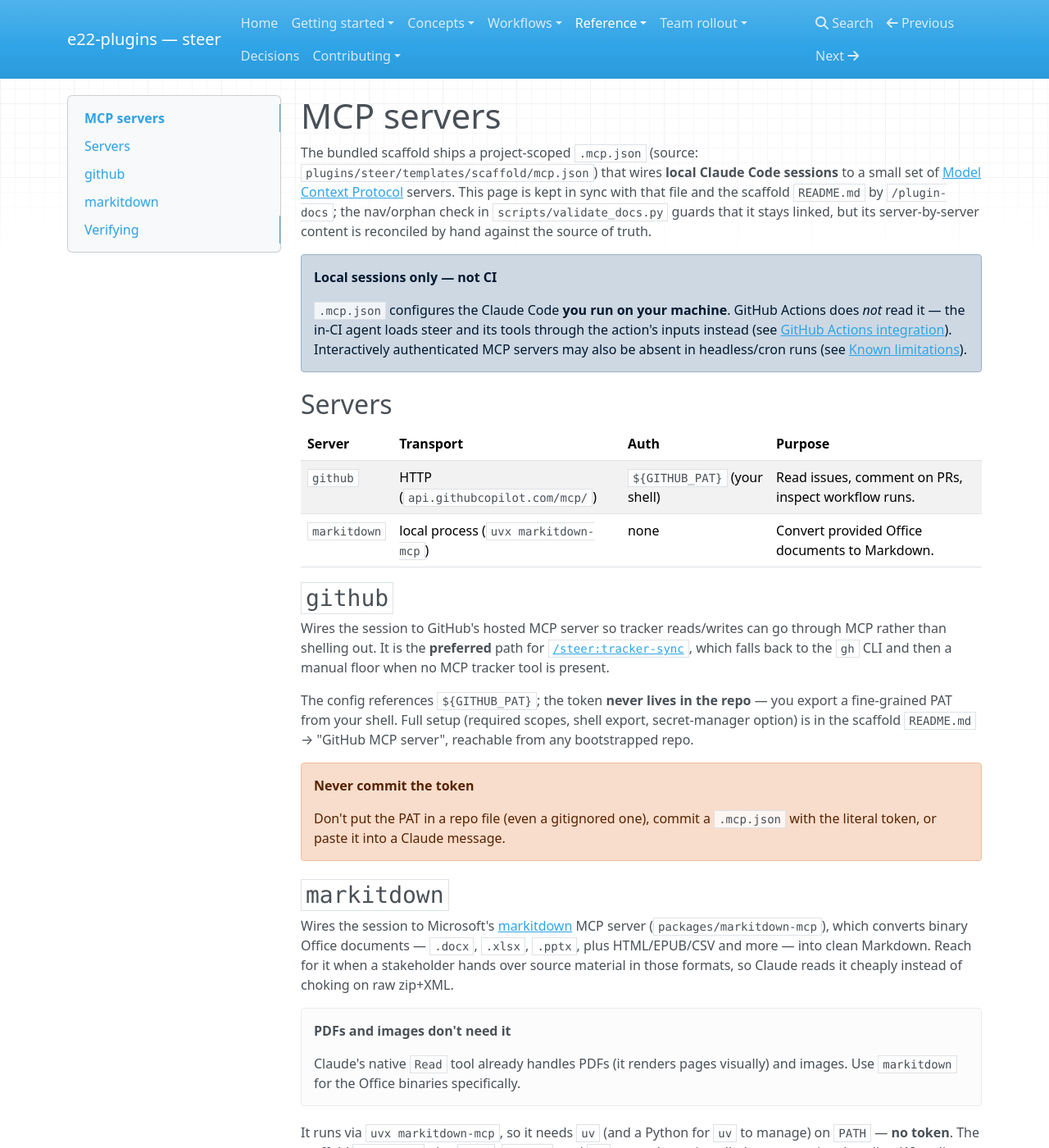
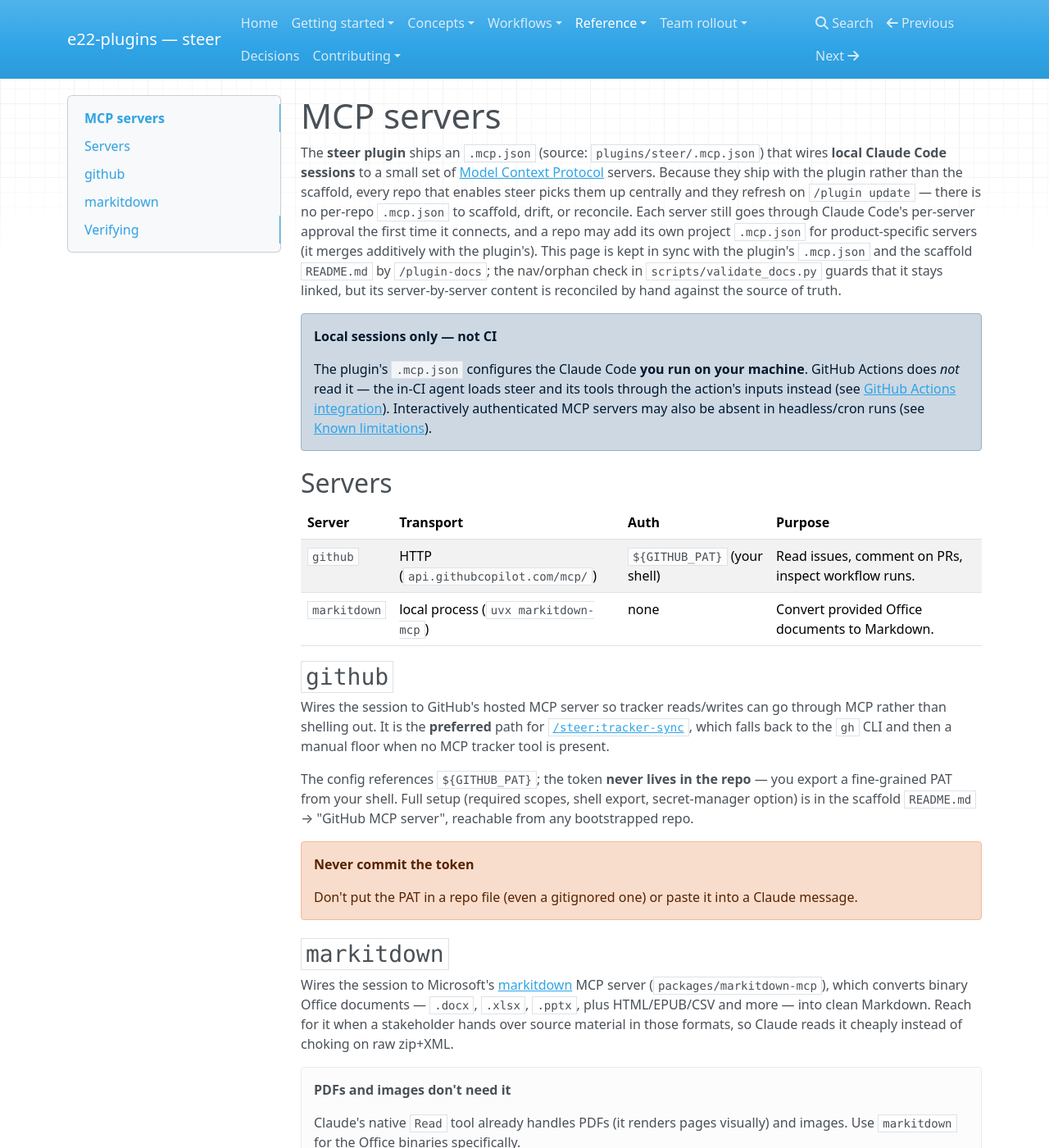
Before and after one commit to element22llc/e22-plugins, an MkDocs documentation site: the page built from docs/reference/mcp-servers.md, in a window 1280 px wide and 1400 px high. Shown: the whole window at 82% size. Built offline with MkDocs 1.6.1, drawn with Linux system fonts in a browser that asks for light colours; nearby versions of some CDN libraries.

Commit message:
feat(mcp): ship MCP servers in the plugin instead of the scaffold
Move the github + markitdown MCP servers out of the per-repo scaffold
(templates/scaffold/mcp.json) into the plugin's own .mcp.json, so every
repo that enables steer picks them up centrally and they refresh on
/plugin update — no frozen per-repo copy to drift or reconcile. Each
server still goes through Claude Code's per-server approval, and a repo
may still add its own project .mcp.json (it merges additively).

- New plugins/steer/.mcp.json; remove templates/scaffold/mcp.json + its
  MANIFEST row. .gitignore negation tracks the plugin's copy (the repo
  ignores .mcp.json everywhere for local secret-bearing configs).
- Drop .mcp.json from the reconcile lists in init/adopt/sync; update
  tracker-sync's MCP source pointer; refresh scaffold README/mise.toml
  and docs/reference/mcp-servers.md.
- MIGRATIONS.md v2.11.0: /steer:sync removes a pre-existing repo's now
  redundant repo-local .mcp.json (or just the duplicated github/
  markitdown keys, preserving product-specific servers).

Co-Authored-By: Claude Opus 4.8 (1M context) <noreply@anthropic.com>

```diff
--- a/docs/reference/mcp-servers.md
+++ b/docs/reference/mcp-servers.md
@@ -1,17 +1,22 @@
 # MCP servers
 
-The bundled scaffold ships a project-scoped `.mcp.json` (source:
-`plugins/steer/templates/scaffold/mcp.json`) that wires **local Claude Code
-sessions** to a small set of [Model Context Protocol](https://modelcontextprotocol.io)
-servers. This page is kept in sync with that file and the scaffold `README.md` by
-`/plugin-docs`; the nav/orphan check in `scripts/validate_docs.py` guards that it
-stays linked, but its server-by-server content is reconciled by hand against the
-source of truth.
+The **steer plugin** ships an `.mcp.json` (source: `plugins/steer/.mcp.json`)
+that wires **local Claude Code sessions** to a small set of
+[Model Context Protocol](https://modelcontextprotocol.io) servers. Because they
+ship with the plugin rather than the scaffold, every repo that enables steer
+picks them up centrally and they refresh on `/plugin update` — there is no
+per-repo `.mcp.json` to scaffold, drift, or reconcile. Each server still goes
+through Claude Code's per-server approval the first time it connects, and a repo
+may add its own project `.mcp.json` for product-specific servers (it merges
+additively with the plugin's). This page is kept in sync with the plugin's
+`.mcp.json` and the scaffold `README.md` by `/plugin-docs`; the nav/orphan check
+in `scripts/validate_docs.py` guards that it stays linked, but its
+server-by-server content is reconciled by hand against the source of truth.
 
 !!! info "Local sessions only — not CI"
-    `.mcp.json` configures the Claude Code **you run on your machine**. GitHub
-    Actions does *not* read it — the in-CI agent loads steer and its tools
-    through the action's inputs instead (see
+    The plugin's `.mcp.json` configures the Claude Code **you run on your
+    machine**. GitHub Actions does *not* read it — the in-CI agent loads steer
+    and its tools through the action's inputs instead (see
     [GitHub Actions integration](github-integration.md)). Interactively
     authenticated MCP servers may also be absent in headless/cron runs (see
     [Known limitations](known-limitations.md)).
@@ -36,8 +41,8 @@ export, secret-manager option) is in the scaffold `README.md` → "GitHub MCP
 server", reachable from any bootstrapped repo.
 
 !!! warning "Never commit the token"
-    Don't put the PAT in a repo file (even a gitignored one), commit a
-    `.mcp.json` with the literal token, or paste it into a Claude message.
+    Don't put the PAT in a repo file (even a gitignored one) or paste it into a
+    Claude message.
 
 ## `markitdown`
 
```
Also changed, not shown: CHANGELOG.md (+14 -0 lines), docs/reference/repository-contract.md (+1 -1 lines), plugins/steer/skills/adopt/PROCEDURE.md (+1 -1 lines), plugins/steer/skills/init/SKILL.md (+2 -2 lines), plugins/steer/skills/sync/SKILL.md (+10 -1 lines), plugins/steer/skills/tracker-sync/SKILL.md (+3 -2 lines), plugins/steer/templates/reference/MIGRATIONS.md (+32 -0 lines), plugins/steer/templates/scaffold/MANIFEST.md (+5 -1 lines), plugins/steer/templates/scaffold/README.md (+4 -4 lines), 5 other files.
